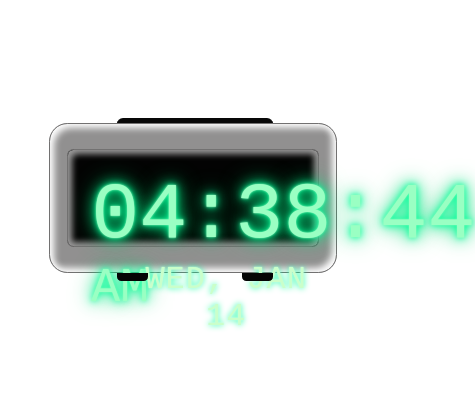
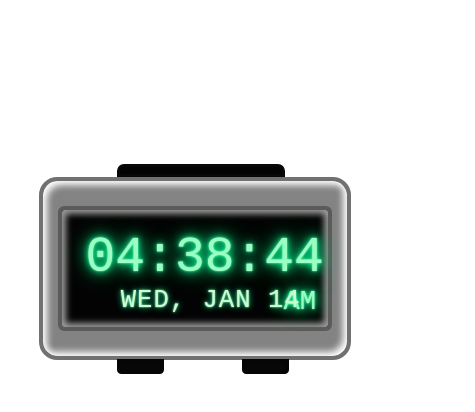
Before and after one commit to Olivia6196/Digital-Clock, a plain HTML site: page index.html in a window 390 px wide. Shown: the whole page, 475 px wide, since content can reach past the window. Drawn offline with Linux system fonts and the light colour scheme.

Commit message:
recent update

```diff
--- a/style.css
+++ b/style.css
@@ -87,11 +87,13 @@ body{
        width: 74%;
        top: 30vw;
        left: 12.5%;
+       border: 0.8vw solid #727171;
     }
     .screen{
          font-size: 5rem;
          margin: 6.5vw 2vw;
-         height: 25vw;
+         height: 26vw;
+         border: 0.8vw solid #5c5b5b;
     }
     .box1{
         top: 30.2vw;
@@ -99,13 +101,66 @@ body{
         background-color: #030303;
     }
     .box2{
-        top: 70vw;
+        top: 72vw;
         background-color: #070707;
         border: 1.2vw solid #050505;
     }
     .box3{
-        top: 70vw;
+        top: 72vw;
         background-color: #070707;
         border: 1.2vw solid #050505;
     }
 }
+
+@media (max-width:430px) {
+    .digital-container{
+        width: 80%;
+        top: 42vw;
+        border: 1.2vw solid #727171;
+        left: 10%;
+        background-color: #838383;
+    }
+    .screen{
+        font-size: 3.1rem;
+        width: 90%;
+        height: 32vw;
+        border: 1.2vw solid #5c5b5b;
+    }
+    #meridiem{
+        font-size: 1.7rem;
+        right: 3vw;
+    }
+    .date{
+        font-size: 1.6rem;
+        left: 15vw;
+    }
+    .box1{
+        top: 42vw;
+        height: 3.3vw;
+        width: 43vw;
+    }
+    .box2{
+        top: 92vw;
+        height: 4vw;
+        width: 12vw;
+    }
+    .box3{
+        top: 92vw;
+        height: 4vw;
+        width: 12vw;
+    }
+}
+
+@media (max-width:360px) {
+    .screen{
+        font-size: 2.5rem;
+    }
+    #meridiem{
+        font-size: 1.5rem;
+        right: 4vw;
+    }
+    .date{
+        font-size: 1.4rem;
+        left: 13.5vw;
+    }
+}
```
